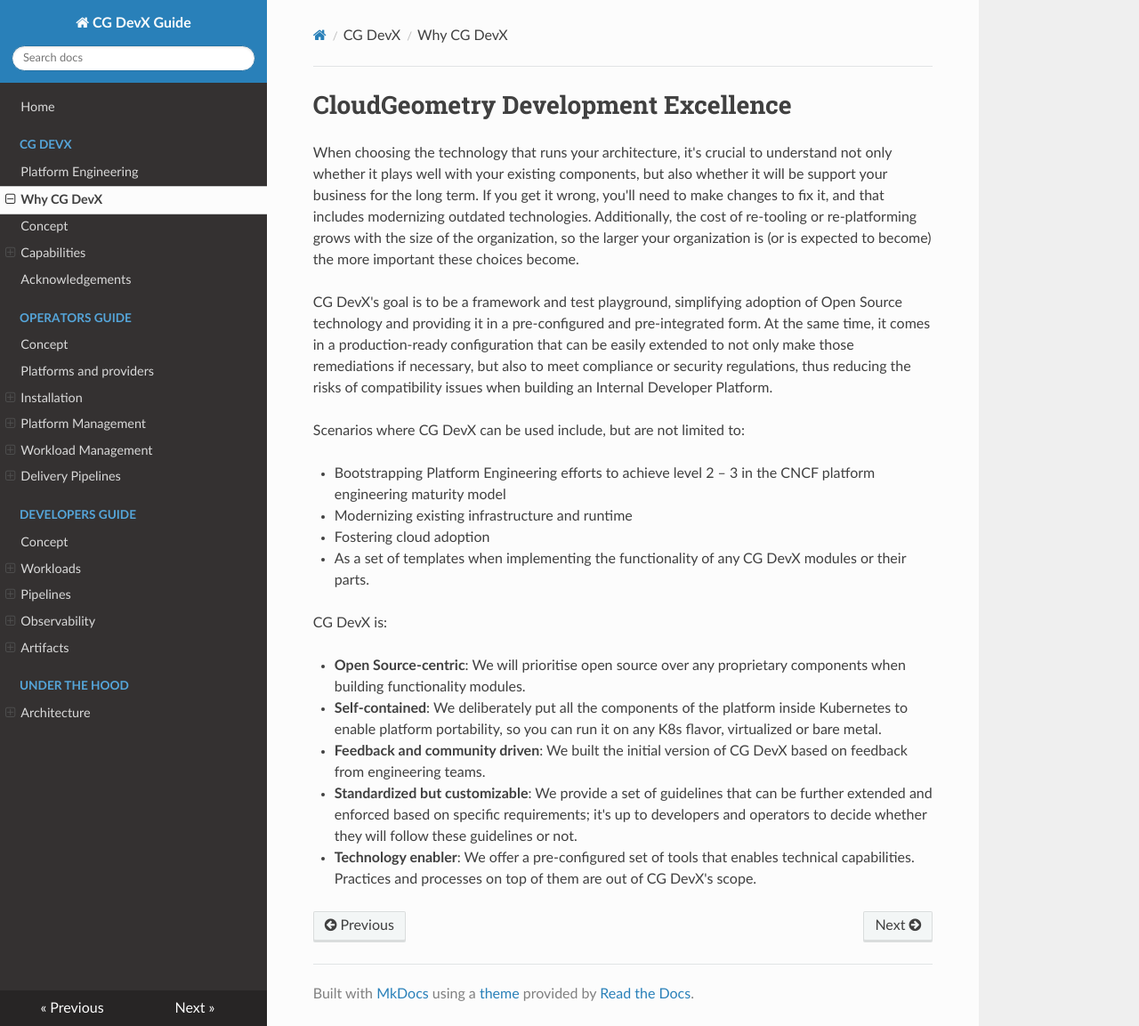
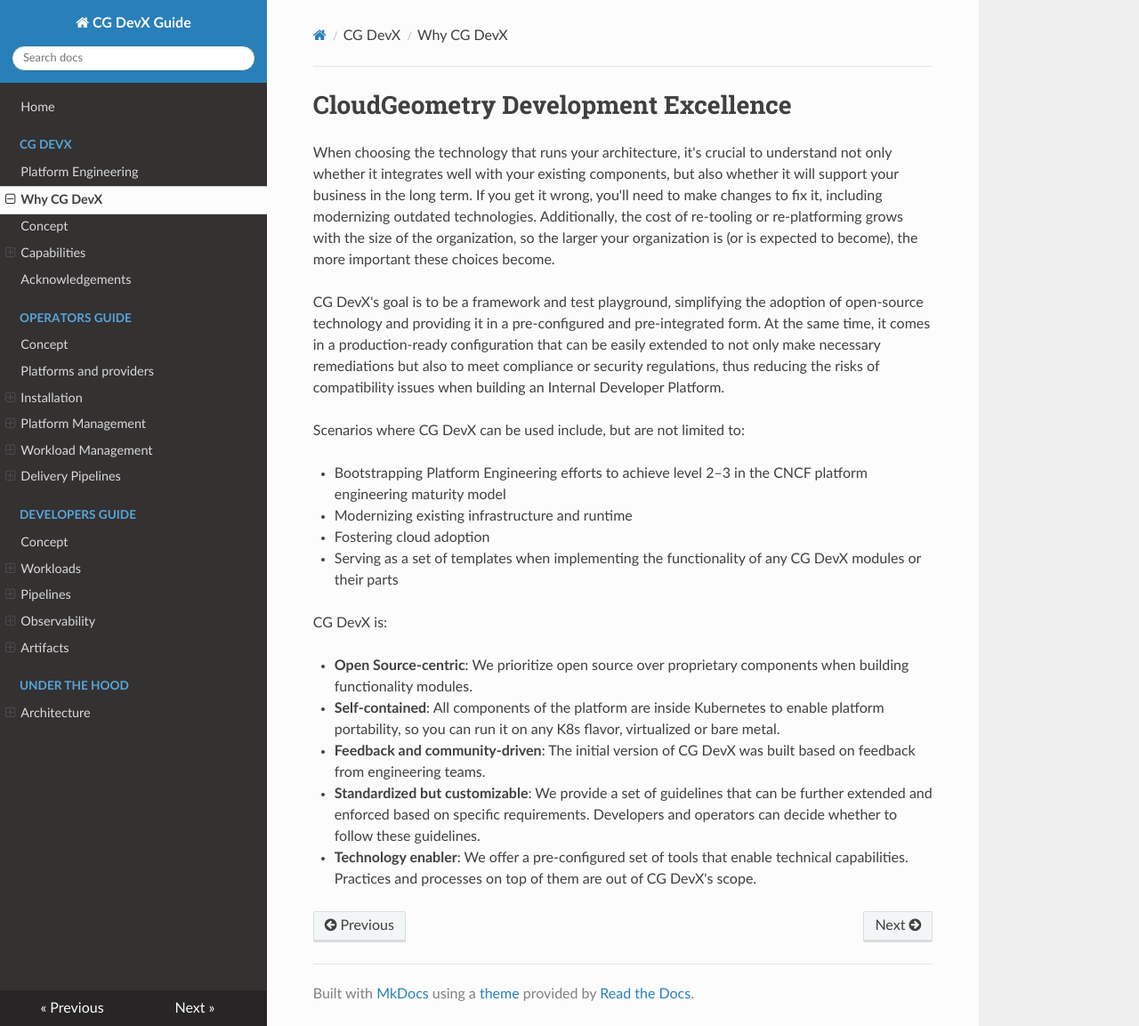
Before and after one commit to CloudGeometry/cg-devx-docs, an MkDocs documentation site: the page built from docs/cgdevx.md, in a window 1280 px wide and 1153 px high. Shown: the whole window at 89% size. Built offline with MkDocs 1.6.1, drawn with Linux system fonts in a browser that asks for light colours; nearby versions of some CDN libraries; a script that is not in the unit is left out.

Commit message:
Update cgdevx.md

```diff
--- a/docs/cgdevx.md
+++ b/docs/cgdevx.md
@@ -1,31 +1,20 @@
 # CloudGeometry Development Excellence
 
-When choosing the technology that runs your architecture, it's crucial to understand not only
-whether it plays well with your existing components, but also whether it will be support
-your business for the long term. If you get it wrong, you'll need to make changes to fix
-it, and that includes modernizing outdated technologies. Additionally,
-the cost of re-tooling or re-platforming grows with the size of the organization, so the
-larger your organization is (or is expected to become) the more important these choices become.
+When choosing the technology that runs your architecture, it's crucial to understand not only whether it integrates well with your existing components, but also whether it will support your business in the long term. If you get it wrong, you'll need to make changes to fix it, including modernizing outdated technologies. Additionally, the cost of re-tooling or re-platforming grows with the size of the organization, so the larger your organization is (or is expected to become), the more important these choices become.
 
-CG DevX's goal is to be a framework and test playground,
-simplifying adoption of Open Source technology and providing it in a pre-configured and pre-integrated form.
-At the same time, it comes in a production-ready configuration
-that can be easily extended to not only make those remediations if necessary, but also to meet compliance or security regulations, thus reducing the risks of compatibility issues when building an Internal Developer Platform.
+CG DevX's goal is to be a framework and test playground, simplifying the adoption of open-source technology and providing it in a pre-configured and pre-integrated form. At the same time, it comes in a production-ready configuration that can be easily extended to not only make necessary remediations but also to meet compliance or security regulations, thus reducing the risks of compatibility issues when building an Internal Developer Platform.
 
 Scenarios where CG DevX can be used include, but are not limited to:
 
-- Bootstrapping Platform Engineering efforts to achieve level 2 – 3 in the CNCF platform engineering maturity model
+- Bootstrapping Platform Engineering efforts to achieve level 2–3 in the CNCF platform engineering maturity model
 - Modernizing existing infrastructure and runtime
 - Fostering cloud adoption
-- As a set of templates when implementing the functionality of any CG DevX modules or their parts.
+- Serving as a set of templates when implementing the functionality of any CG DevX modules or their parts
 
 CG DevX is:
 
-- **Open Source-centric**: We will prioritise open source over any proprietary components when building functionality modules.
-- **Self-contained**: We deliberately put all the components of the platform inside Kubernetes to enable platform
-  portability, so you can run it on any K8s flavor, virtualized or bare metal.
-- **Feedback and community driven**: We built the initial version of CG DevX based on feedback from engineering teams.
-- **Standardized but customizable**: We provide a set of guidelines that can be further extended and enforced based on
-  specific requirements; it's up to developers and operators to decide whether they will follow these guidelines or not.
-- **Technology enabler**: We offer a pre-configured set of tools that enables technical capabilities. Practices and
-  processes on top of them are out of CG DevX's scope.
+- **Open Source-centric**: We prioritize open source over proprietary components when building functionality modules.
+- **Self-contained**: All components of the platform are inside Kubernetes to enable platform portability, so you can run it on any K8s flavor, virtualized or bare metal.
+- **Feedback and community-driven**: The initial version of CG DevX was built based on feedback from engineering teams.
+- **Standardized but customizable**: We provide a set of guidelines that can be further extended and enforced based on specific requirements. Developers and operators can decide whether to follow these guidelines.
+- **Technology enabler**: We offer a pre-configured set of tools that enable technical capabilities. Practices and processes on top of them are out of CG DevX's scope.
```
